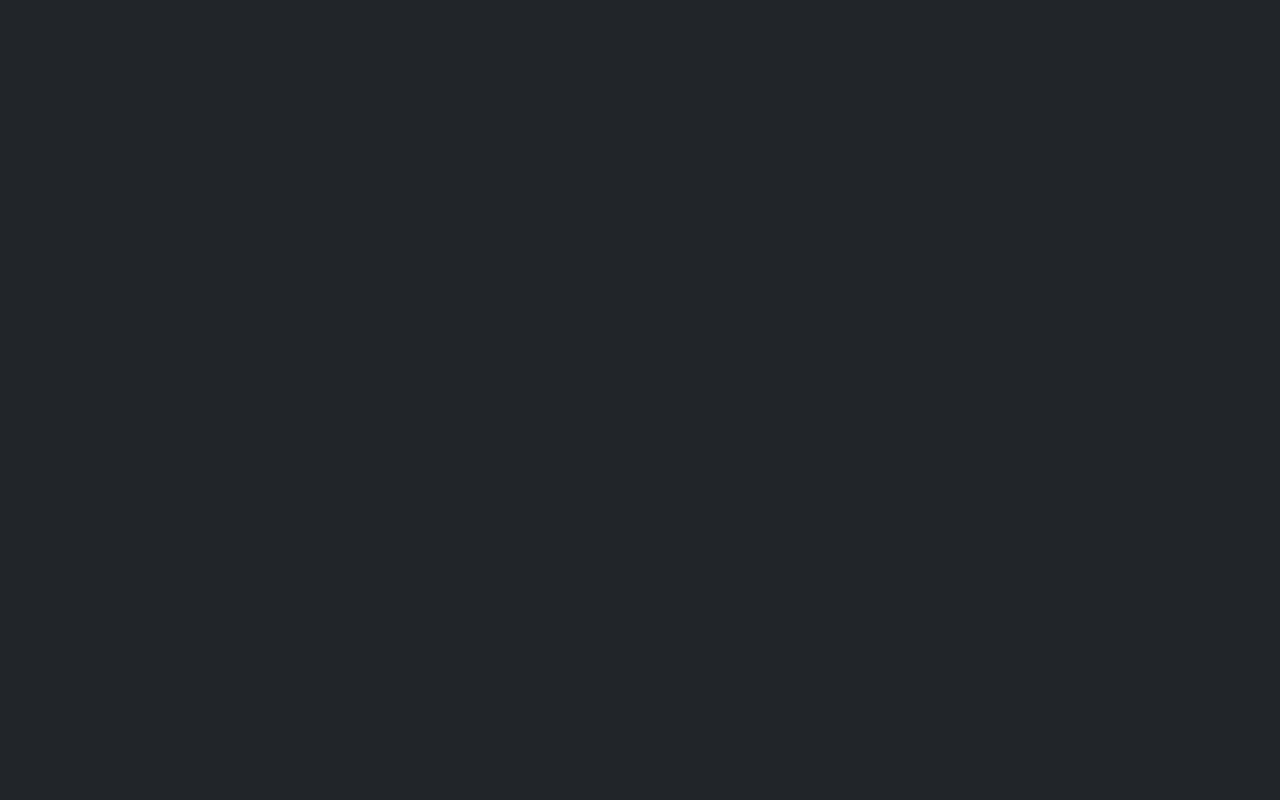
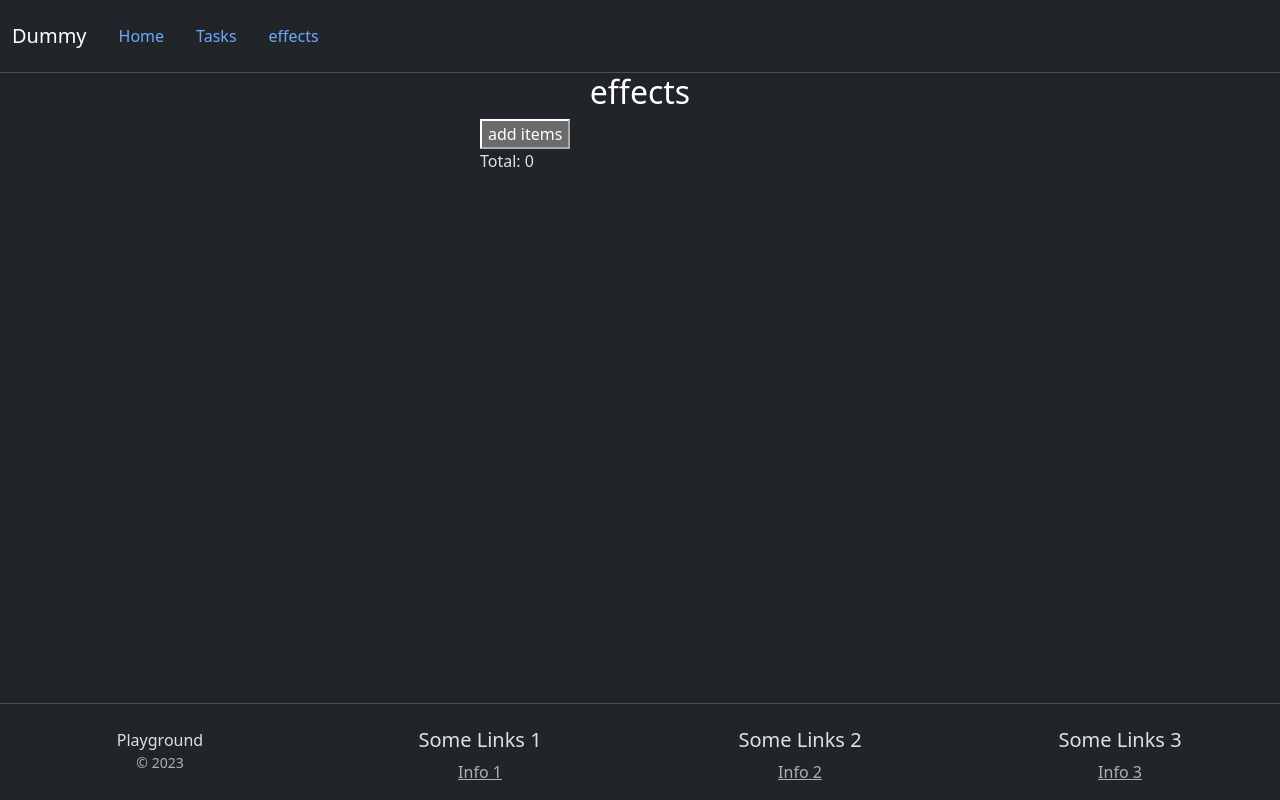
Before and after one commit to aneurysmjs/javascript, a React (Vite) app in the folder packages/react/: page /base-effects in a window 1280 px wide. Before the commit this address had no page. Built offline with nearby package versions, Linux system fonts and the light colour scheme.

Commit message:
feat(react): add BaseEffects

```diff
--- a/packages/react/package.json
+++ b/packages/react/package.json
@@ -10,7 +10,7 @@
     "url": "git+https://github.com/aneurysmjs/javascript.git"
   },
   "scripts": {
-    "start": "vite",
+    "start": "vite --open",
     "test": "pnpm -w t -- -c=\"${INIT_CWD}/packages/react/jest.config.mjs\""
   },
   "bugs": {
--- a/packages/react/src/components/common/Navigation/Navigation.tsx
+++ b/packages/react/src/components/common/Navigation/Navigation.tsx
@@ -39,6 +39,11 @@ const Navigation: FunctionComponent = () => {
               Tasks
             </NavLink>
           </li>
+          <li className="nav-item">
+            <NavLink to="/base-effects" className="nav-link">
+              effects
+            </NavLink>
+          </li>
         </ul>
       </div>
     </nav>
--- /dev/null
+++ b/packages/react/src/modules/Home/components/BaseEffects/BaseEffects.tsx
@@ -0,0 +1,38 @@
+import { type FunctionComponent, useState, useEffect } from 'react';
+
+const BaseEffects: FunctionComponent = () => {
+  console.log('render');
+  const [items, setItems] = useState<{ id: number; price: number }[]>([]);
+  // const [total, setTotal] = useState(0);
+  const total = items.reduce((accum, { price }) => accum + price, 0);
+
+  // useEffect(() => {
+  //   setTotal(items.reduce((accum, { price }) => accum + price, 0));
+  // }, [items]);
+
+  const addItem = () => {
+    setItems((prev) => {
+      return [...prev, { id: prev.length + 1, price: 3.0 }];
+    });
+  };
+
+  return (
+    <div>
+      <form
+        onSubmit={(evt) => {
+          evt.preventDefault();
+
+          // addItem();
+        }}
+      >
+        <button type="submit" onClick={addItem}>
+          add items
+        </button>
+        {/* {JSON.stringify(items, null, 2)} */}
+        <div>Total: {total}</div>
+      </form>
+    </div>
+  );
+};
+
+export default BaseEffects;
--- /dev/null
+++ b/packages/react/src/modules/Home/components/BaseEffects/index.tsx
@@ -0,0 +1 @@
+export { default } from './BaseEffects';
--- /dev/null
+++ b/packages/react/src/modules/Home/pages/BaseEffectsPage.tsx
@@ -0,0 +1,19 @@
+import type { FunctionComponent } from 'react';
+
+import BaseEffects from '../components/BaseEffects';
+
+const BaseEffectsPage: FunctionComponent = () => {
+  return (
+    <section>
+      <h2 data-testid="page-title" className="home-title">
+        effects
+      </h2>
+
+      <div className="w-25 mx-auto">
+        <BaseEffects />
+      </div>
+    </section>
+  );
+};
+
+export default BaseEffectsPage;
--- a/packages/react/src/routes/AppRouter.tsx
+++ b/packages/react/src/routes/AppRouter.tsx
@@ -4,6 +4,7 @@ import { BrowserRouter as Router, Routes, Route } from 'react-router-dom';
 import Layout from '@/components/common/Layout';
 import HomePage from '@/modules/Home/pages/HomePage';
 import TasksPage from '@/modules/Home/pages/TasksPage';
+import BaseEffectsPage from '@/modules/Home/pages/BaseEffectsPage';
 
 const AppRouter: FunctionComponent = () => (
   <Router>
@@ -11,6 +12,7 @@ const AppRouter: FunctionComponent = () => (
       <Route path="/" element={<Layout />}>
         <Route index element={<HomePage />} />
         <Route path="/tasks" element={<TasksPage />} />
+        <Route path="/base-effects" element={<BaseEffectsPage />} />
       </Route>
     </Routes>
   </Router>
```
